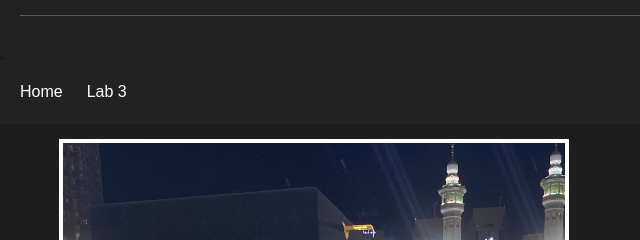
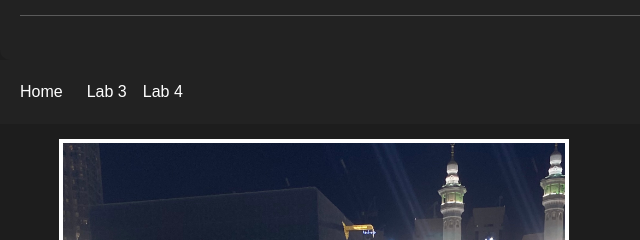
Before and after one commit to SamiAhmad2120/SamiAhmad2120.github.io, a plain HTML site: page index.html in a window 1280 px wide. Shown: the part 166-406 px from the top of the page, 0-640 px from the left. Drawn offline with nearby package versions, Linux system fonts and the light colour scheme.

Commit message:
Update index.html

```diff
--- a/index.html
+++ b/index.html
@@ -92,6 +92,7 @@
             <div class="navbar-nav">
                 <a class="nav-link btn btn-light me-2" href="https://samiahmad2120.github.io">Home</a>
                 <a class="nav-link btn btn-light" href="https://samiahmad2120.github.io/Lab3">Lab 3</a>
+                <a class="nav-link btn btn-light" href="https://samiahmad2120.github.io/Lab4">Lab 4</a>
             </div>
         </div>
     </nav>
```
